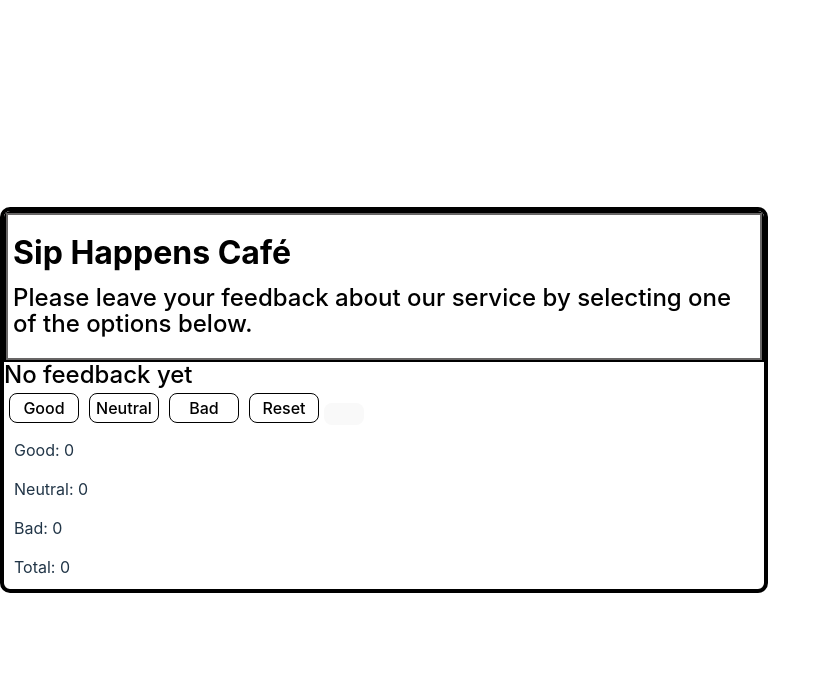
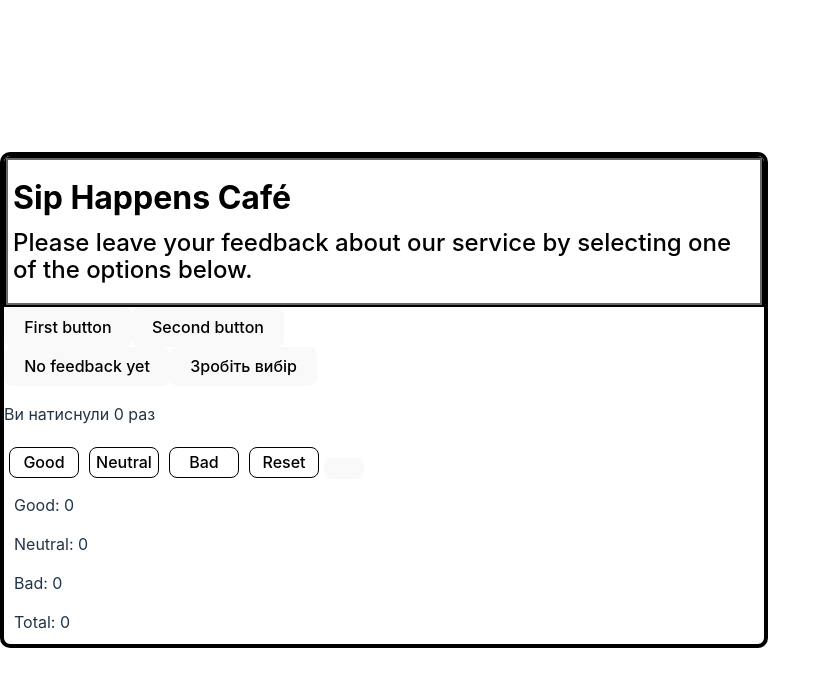
Before and after one commit to Olexandr-L45D/goit-react-hw-02, a React (Vite) app: page / in a window 1280 px wide. Shown: the top 686 px of the page, without its empty margins (0-831 px from the left). Built offline with nearby package versions, Linux system fonts and the light colour scheme.

Commit message:
Notifick

```diff
--- a/src/components/App/App.jsx
+++ b/src/components/App/App.jsx
@@ -1,7 +1,6 @@
 
 import css from './App.module.css'
 import Description from "../Description/Description"
-import Notification from "../Notification/Notification"
 import Options from "../Options/Options"
 import Feedback from "../Feedback/Feedback"
 
@@ -17,7 +16,7 @@ export default function App() {
 
       <>
         <Description />
-        <Notification />
+
         <Options />
         <Feedback />
 
--- a/src/components/Notification/Notification.jsx
+++ b/src/components/Notification/Notification.jsx
@@ -1,7 +1,34 @@
 // Notification
 import css from "./Notification.module.css"
+import { useState, useEffect } from "react";
+
+// export default function Notification({ message, children }) {
+//     return (
+
+//         <button onPause={() => alert(message)} className={css.paragraf}>{children}</button>
+//     )
+// }
 
 export default function Notification() {
+    const [count, setCount] = useState(0);
+
+    function handleAlertClick() {
+        setTimeout(() => {
+            alert('No feedback yet ' + 'Натисніть на кнопку');
+        }, 2000);
+    }
+
     return (
-        <div className={css.paragraf}>No feedback yet</div>)
+        <div>
+            <button onClick={handleAlertClick}>
+                No feedback yet
+            </button>
+
+            <button onClick={() => setCount(count + 1)}>
+                Зробіть вибір
+            </button>
+            <p>Ви натиснули {count} раз</p>
+
+        </div>
+    );
 }
--- a/src/components/Options/Options.jsx
+++ b/src/components/Options/Options.jsx
@@ -1,6 +1,7 @@
 // Options
 import css from "./Options.module.css"
 import { useState, useEffect } from "react";
+import Notification from "../Notification/Notification"
 export default function Options() {
     const [values, setValues] = useState({
         good: 0,
@@ -32,8 +33,18 @@ export default function Options() {
         });
     };
     const resetClick = () => { setValues(0) };
+    // second example
+    const handleClick = (evt) => {
+        console.log(evt);
+    };
 
     return (
+        <>
+            {/* second example */}
+            <button onClick={handleClick}>First button</button>
+            <button onClick={evt => console.log(evt)}>Second button</button>
+
+            <Notification />
 
             <div>
                 <button onClick={updateX} className={css.button}>Good </button>
@@ -41,7 +52,10 @@ export default function Options() {
                 <button onClick={updateZ} className={css.button}>Bad </button>
                 <button onClick={resetClick} className={css.button}>Reset</button>
                 <button onClick={updateTotal} ></button>
+
             </div>
+
+        </>
     );
 }
 
```
Lines whose indentation alone changed are shown as unchanged.
